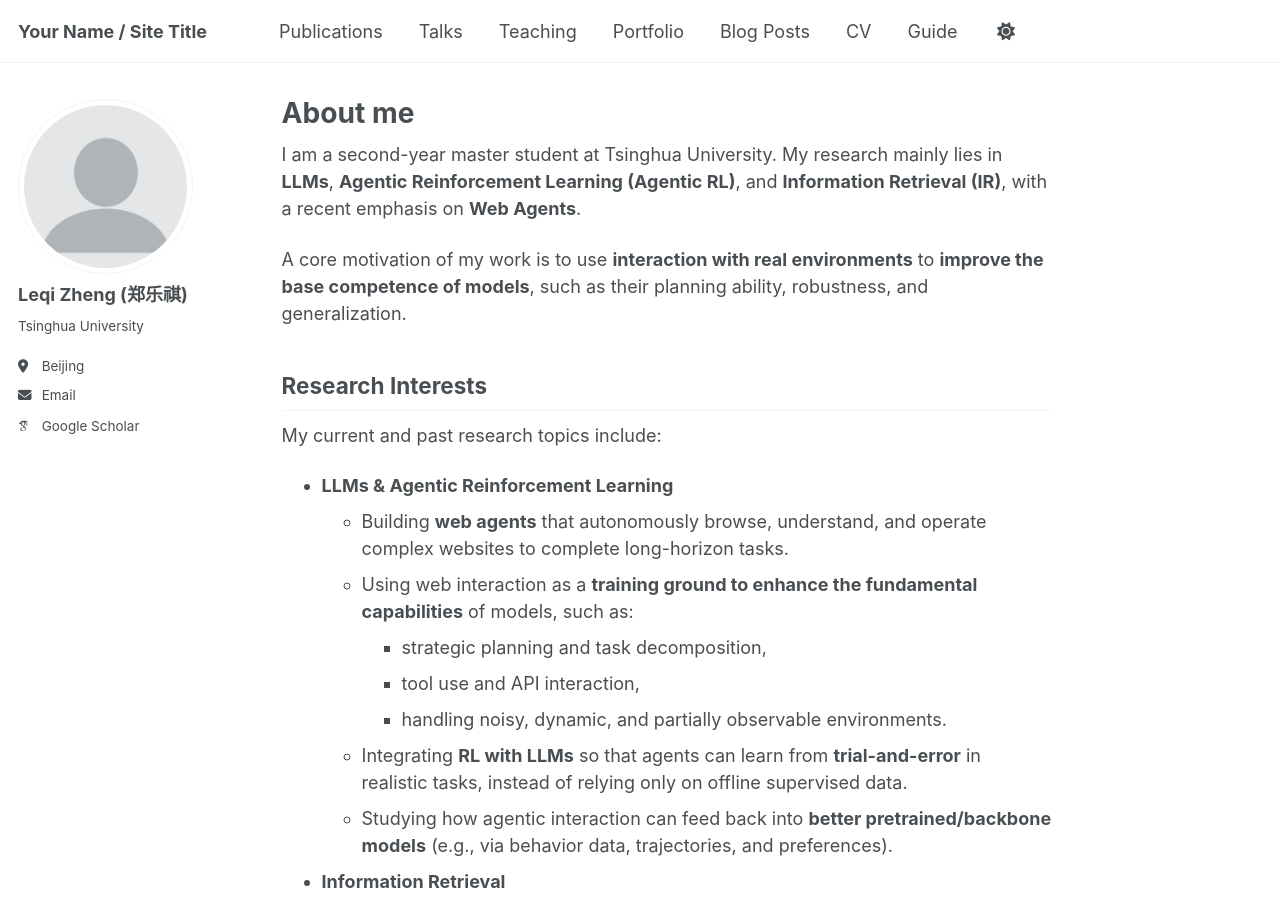
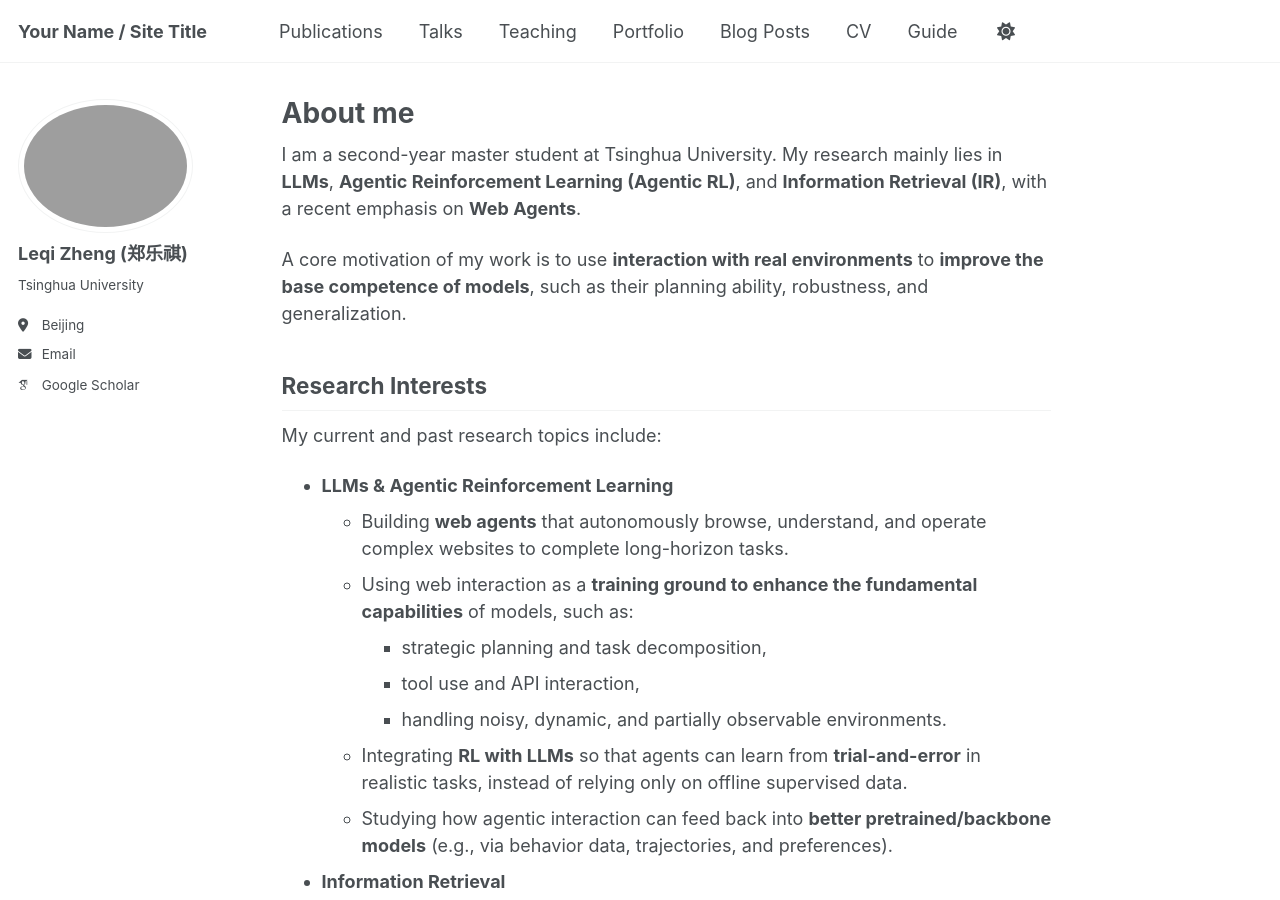
Before and after one commit to LQgdwind/LQgdwind.github.io, a Jekyll site: the page built from _pages/about.md, in a window 1280 px wide and 900 px high. Built offline with Jekyll 4.4.1, drawn with Linux system fonts in a browser that asks for light colours; some web fonts are replaced; a script bundle is joined from its source files by our own code; library files that are not in the unit come from our copies.

Commit message:
Update _config.yml

```diff
--- a/_config.yml
+++ b/_config.yml
@@ -23,7 +23,7 @@ repository               : "LQgdwind/LQgdwind.github.io"
 #               Additional customization can be done by editing /_includes/author-profile.html
 author:
   # Biographic information
-  avatar           : "profile.png"
+  avatar           : "1.png"
   name             : "Leqi Zheng (郑乐祺)"
   pronouns         : # example: "she/her"
   bio              : "Tsinghua University"
```
